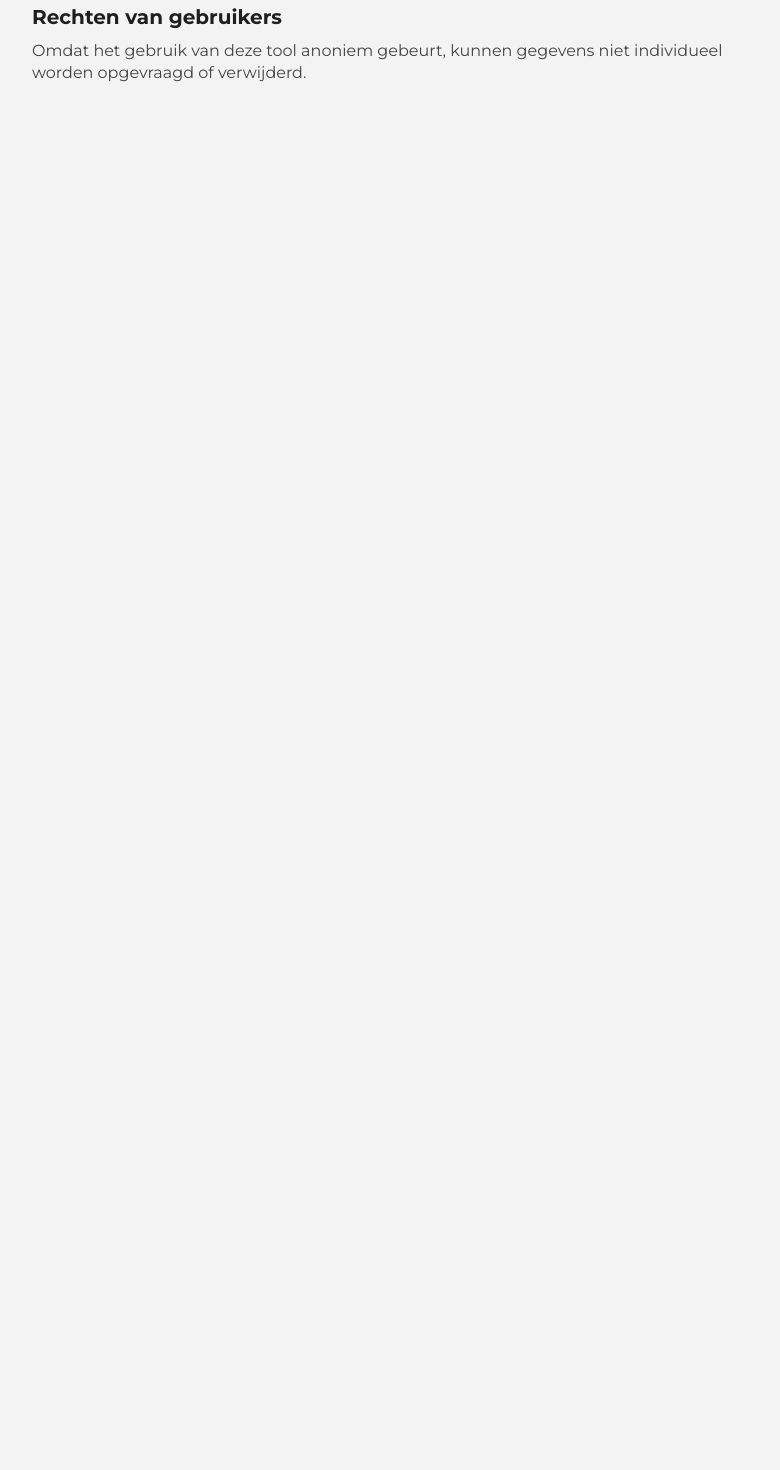
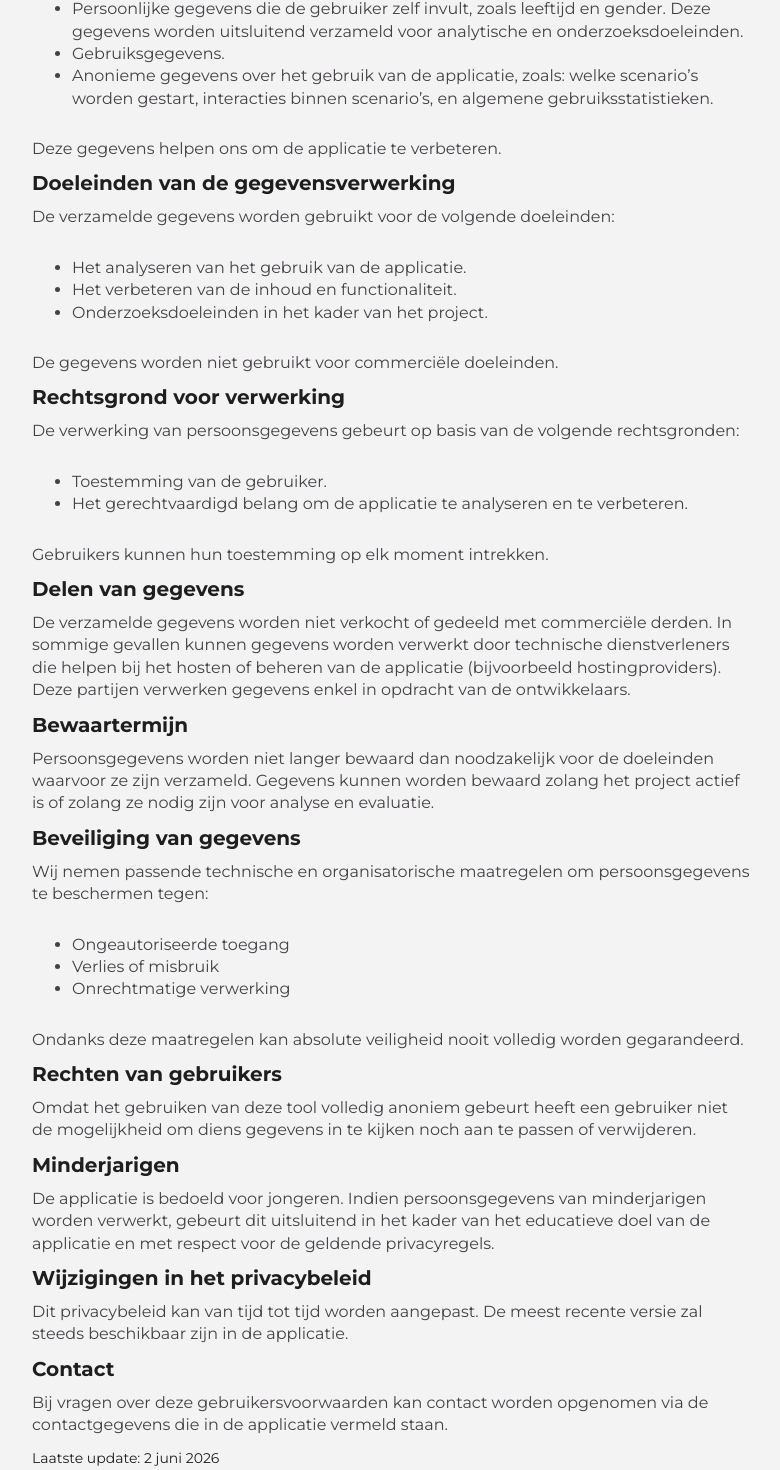
Before and after one commit to r1003875/sensus_frontend, a Vue app: page /privacybeleid in a window 1280 px wide. Shown: the part 353-1823 px from the top of the page, without its empty margins (248-1028 px from the left). Before the commit the page ends 800 px from the top, so only its background shows below. Built offline with nearby package versions, Linux system fonts and the light colour scheme; no server answers.

Commit message:
feat: update Privacy Policy with detailed data collection, processing purposes, and user rights

```diff
--- a/src/views/PrivacyPolicy.vue
+++ b/src/views/PrivacyPolicy.vue
@@ -7,13 +7,60 @@ import TopNav from '@/components/TopNav.vue'
     <TopNav backTo="/faq" />
     <section class="content-wrap" :class="{ 'content-wrap--long': true }">
       <h1>Privacybeleid</h1>
-      <p>Dit privacybeleid beschrijft hoe Sensus persoonsgegevens verzamelt, gebruikt en beschermt.</p>
+      <p>Dit privacybeleid beschrijft hoe Sensus persoonsgegevens verzamelt, gebruikt en beschermt.
+Wij hechten veel belang aan de bescherming van de privacy van onze gebruikers en verwerken persoonsgegevens in overeenstemming met de geldende privacywetgeving, waaronder de Algemene Verordening Gegevensbescherming (AVG/GDPR).
+Door gebruik te maken van de applicatie gaat de gebruiker akkoord met de verwerking van persoonsgegevens zoals beschreven in dit privacybeleid.</p>
       <h2>Welke gegevens verzamelen wij?</h2>
-      <p>Leeftijd en gender worden uitsluitend verzameld voor analytische en onderzoeksdoeleinden.</p>
+      <p>Bij het gebruik van de applicatie kunnen de volgende gegevens worden verzameld:</p>
+      <ul>
+        <li>Persoonlijke gegevens die de gebruiker zelf invult, zoals leeftijd en gender. Deze gegevens worden uitsluitend verzameld voor analytische en onderzoeksdoeleinden. </li>
+        <li>Gebruiksgegevens.</li>
+        <li>Anonieme gegevens over het gebruik van de applicatie, zoals: welke scenario’s worden gestart, interacties binnen scenario’s, en algemene gebruiksstatistieken.</li>
+      </ul>
+      <p>Deze gegevens helpen ons om de applicatie te verbeteren.</p>
+      <h2>Doeleinden van de gegevensverwerking</h2>
+      <p>De verzamelde gegevens worden gebruikt voor de volgende doeleinden:</p>
+      <ul>
+        <li>Het analyseren van het gebruik van de applicatie.</li>
+        <li>Het verbeteren van de inhoud en functionaliteit.</li>
+        <li>Onderzoeksdoeleinden in het kader van het project.</li>
+      </ul>
+      <p>De gegevens worden niet gebruikt voor commerciële doeleinden.</p>
+      <h2>Rechtsgrond voor verwerking</h2>
+      <p>De verwerking van persoonsgegevens gebeurt op basis van de volgende rechtsgronden:</p>
+      <ul>
+        <li>Toestemming van de gebruiker.</li>
+        <li>Het gerechtvaardigd belang om de applicatie te analyseren en te verbeteren.</li>
+      </ul>
+      <p>Gebruikers kunnen hun toestemming op elk moment intrekken.</p>
+      <h2>Delen van gegevens</h2>
+      <p>De verzamelde gegevens worden niet verkocht of gedeeld met commerciële derden. In sommige gevallen kunnen gegevens worden verwerkt door technische dienstverleners die helpen bij het hosten of beheren van de applicatie (bijvoorbeeld hostingproviders). Deze partijen verwerken gegevens enkel in opdracht van de ontwikkelaars.</p>
+      <h2>Bewaartermijn</h2>
+      <p>Persoonsgegevens worden niet langer bewaard dan noodzakelijk voor de doeleinden waarvoor ze zijn verzameld. Gegevens kunnen worden bewaard zolang het project actief is of zolang ze nodig zijn voor analyse en evaluatie.</p>
       <h2>Beveiliging van gegevens</h2>
-      <p>Wij nemen passende technische en organisatorische maatregelen om persoonsgegevens te beschermen.</p>
+      <p>Wij nemen passende technische en organisatorische maatregelen om persoonsgegevens te beschermen tegen:</p>
+      <ul>
+        <li>Ongeautoriseerde toegang</li>
+        <li>Verlies of misbruik</li>
+        <li>Onrechtmatige verwerking</li>
+      </ul>
+      <p>Ondanks deze maatregelen kan absolute veiligheid nooit volledig worden gegarandeerd.</p>
       <h2>Rechten van gebruikers</h2>
-      <p>Omdat het gebruik van deze tool anoniem gebeurt, kunnen gegevens niet individueel worden opgevraagd of verwijderd.</p>
+      <p>Omdat het gebruiken van deze tool volledig anoniem gebeurt heeft een gebruiker niet de mogelijkheid om diens gegevens in te kijken noch aan te passen of verwijderen.</p>
+      <h2>Minderjarigen</h2>
+      <p>De applicatie is bedoeld voor jongeren. Indien persoonsgegevens van minderjarigen worden verwerkt, gebeurt dit uitsluitend in het kader van het educatieve doel van de applicatie en met respect voor de geldende privacyregels.</p>
+      <h2>Wijzigingen in het privacybeleid</h2>
+      <p>Dit privacybeleid kan van tijd tot tijd worden aangepast. De meest recente versie zal steeds beschikbaar zijn in de applicatie.</p>
+      <h2>Contact</h2>
+      <p>Bij vragen over deze gebruikersvoorwaarden kan contact worden opgenomen via de contactgegevens die in de applicatie vermeld staan.</p>
+      <p class="text-muted">Laatste update: 2 juni 2026</p>
     </section>
   </main>
 </template>
+
+<style scoped>
+.text-muted {
+  color: var(--text-400);
+  font-size: 0.875rem;
+}
+</style>
```
